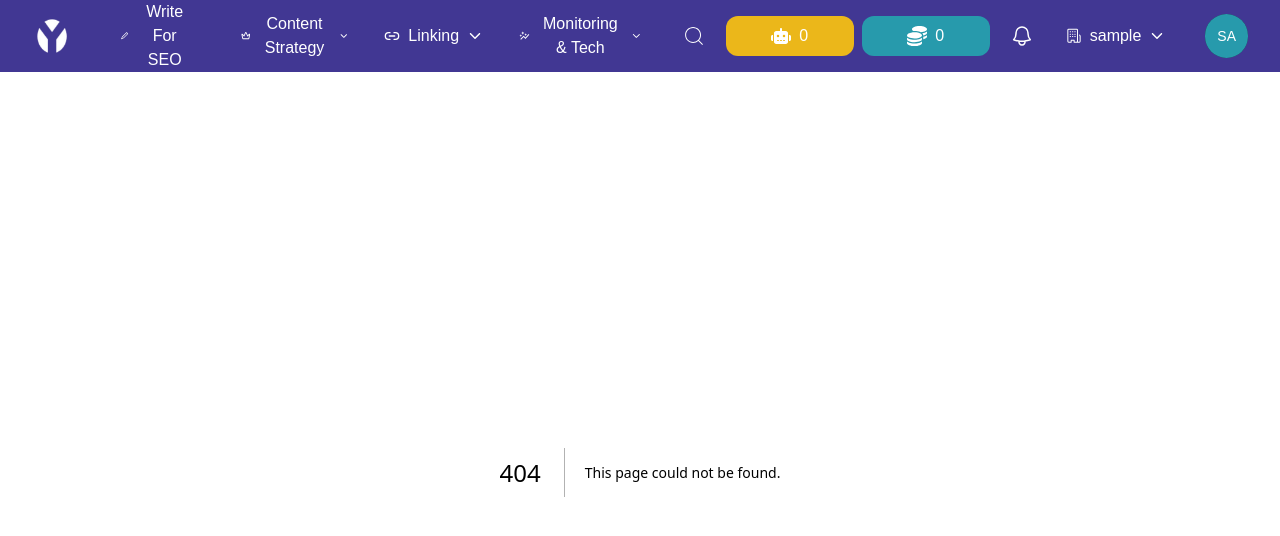
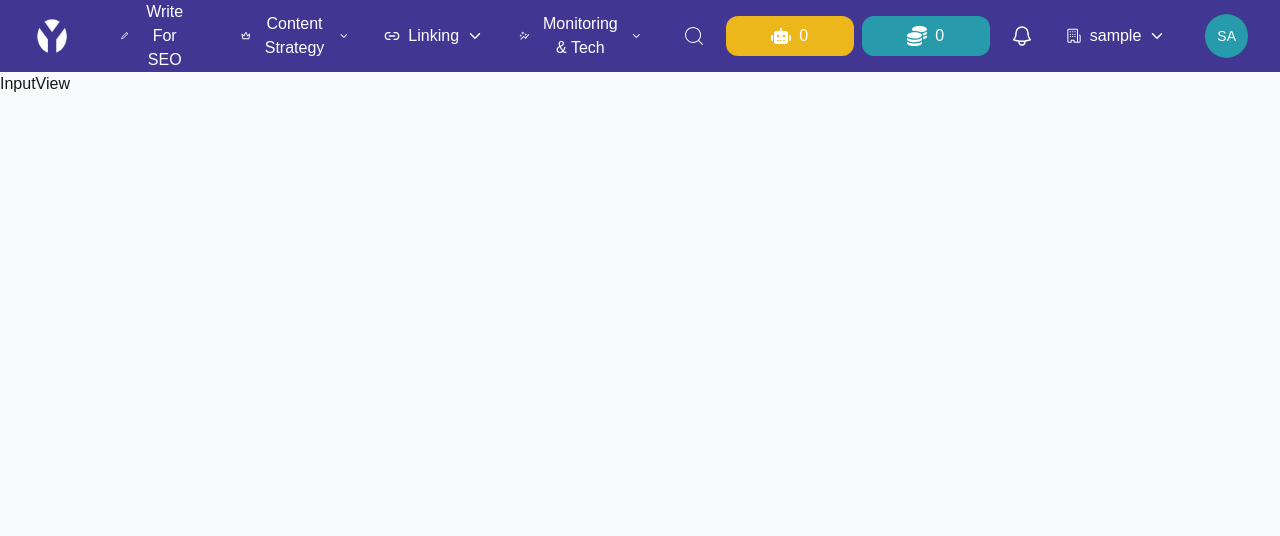
Before and after one commit to toptalentcoder/SEO-Lumenia, a Next.js app in the folder client/: page /linking in a window 1280 px wide. Before the commit this address had no page. Shown: the top 536 px of the page. Built offline with nearby package versions, Linux system fonts and the light colour scheme; sample sign-in values are in the browser's storage.

Commit message:
add useSearchView Hook
Co-authored-by: HealerDevOps <gonggong624721@gmail.com>

```diff
--- /dev/null
+++ b/client/src/app/linking/page.js
@@ -0,0 +1,41 @@
+"use client"
+
+import { useState } from 'react';
+import { useSearchView } from '../../hooks/useSearchView';
+
+export default function Linking(){
+
+    const {currentView, responseData, switchToResults, switchToInput } = useSearchView();
+    const [loading, setLoading] = useState(false);
+
+    const handleSearch = async (data) => {
+        setLoading(true); // Start loading animation
+
+        try {
+            // Store the response and show results
+            switchToResults(data);
+        } catch (error) {
+            console.error("Search failed:", error);
+        } finally {
+            setLoading(false); // Stop loading animation
+        }
+    };
+
+    return(
+        <div>
+            {loading ? (
+                <div>
+                    Loading....
+                </div>
+            ) : currentView === 'input' ? (
+                <div>
+                    InputView
+                </div>
+            ) : (
+                <div>
+                    ResultView
+                </div>
+            )}
+        </div>
+    )
+}
--- /dev/null
+++ b/client/src/app/top/pages/page.js
@@ -0,0 +1,41 @@
+"use client"
+
+import { useState } from 'react';
+import { useSearchView } from '../../../hooks/useSearchView';
+
+export default function Linking(){
+
+    const {currentView, responseData, switchToResults, switchToInput } = useSearchView();
+    const [loading, setLoading] = useState(false);
+
+    const handleSearch = async (data) => {
+        setLoading(true); // Start loading animation
+
+        try {
+            // Store the response and show results
+            switchToResults(data);
+        } catch (error) {
+            console.error("Search failed:", error);
+        } finally {
+            setLoading(false); // Stop loading animation
+        }
+    };
+
+    return(
+        <div>
+            {loading ? (
+                <div>
+                    Loading....
+                </div>
+            ) : currentView === 'input' ? (
+                <div>
+                    InputView
+                </div>
+            ) : (
+                <div>
+                    ResultView
+                </div>
+            )}
+        </div>
+    )
+}
--- /dev/null
+++ b/client/src/hooks/useSearchView.js
@@ -0,0 +1,23 @@
+import { useState } from "react";
+
+export function useSearchView() {
+    const [currentView, setCurrentView] = useState("input");
+    const [responseData, setKeys] = useState([]);
+
+    const switchToResults = (newResponseData) => {
+        setKeys(newResponseData);
+        setCurrentView("results");
+    };
+
+    const switchToInput = () => {
+        setCurrentView("input");
+        setKeys([]);
+    };
+
+    return {
+        currentView,
+        responseData,
+        switchToResults,
+        switchToInput,
+    };
+}
```
Also changed, not shown: client/tsconfig.json (added, +35 -0 lines), client/src/app/guide/[queryID]/left/monitoring/TableComponent.js (indentation only), 2 other files (tests, documents, lock files or other folders).
